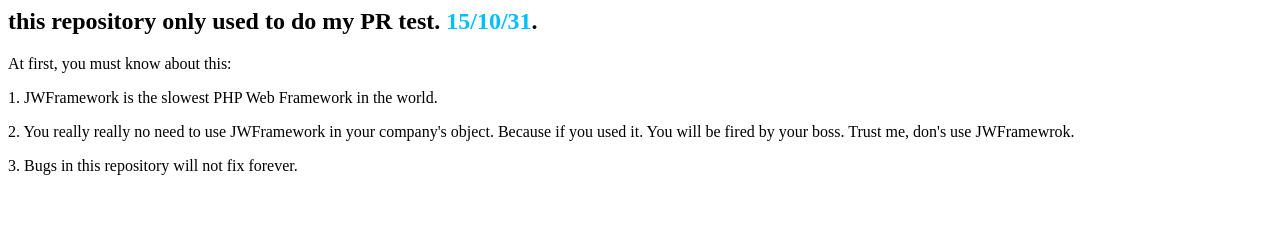
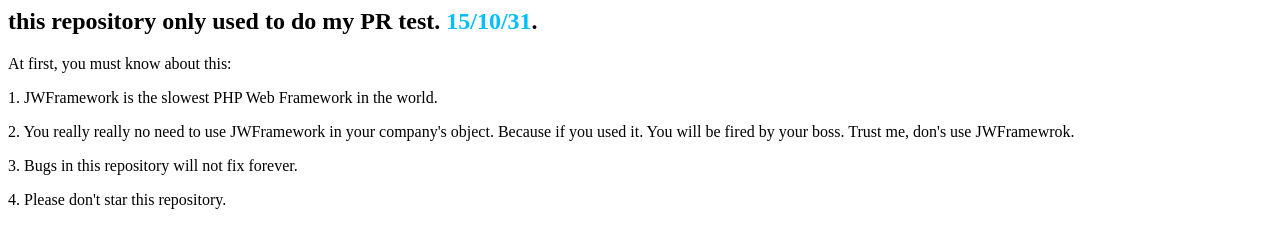
Before and after one commit to ljwphp/JWFramework, a plain HTML site: page index.html in a window 1280 px wide. Drawn offline with Linux system fonts and the light colour scheme.

Commit message:
add feature for this branch

```diff
--- a/index.html
+++ b/index.html
@@ -11,7 +11,7 @@
 <p>1. JWFramework is the slowest PHP Web Framework in the world.</p>
 <p>2. You really really no need to use JWFramework in your company's object. Because if you used it. You will be fired by your boss. Trust me, don's use JWFramewrok.</p>
 <p>3. Bugs in this repository will not fix forever.</p>
-
+<p>4. Please don't star this repository.</p>
 
 </body>
 
```
